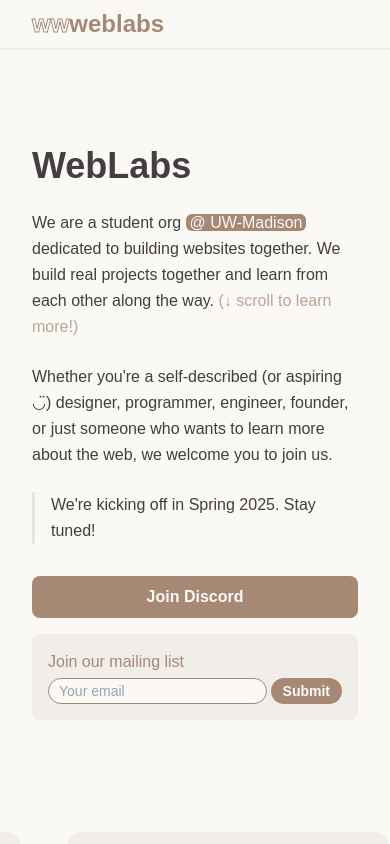
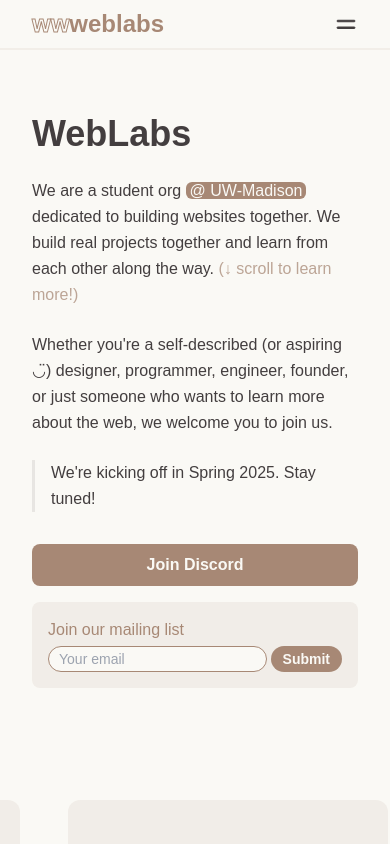
Before and after one commit to weblabsuw/site, a Next.js app: page / in a window 390 px wide. Shown: the top 844 px of the page. Built offline with nearby package versions, Linux system fonts and the light colour scheme.

Commit message:
update mobile navbar

```diff
--- a/app/page.tsx
+++ b/app/page.tsx
@@ -8,7 +8,7 @@ export default function HomePage() {
   return (<>
     <Navbar/>
 
-    <section className="container max-w-5xl px-8 pt-24 pb-16 leading-relaxed">
+    <section className="container max-w-5xl px-8 md:pt-24 py-16 leading-relaxed">
       <h1 className="text-4xl md:text-5xl font-extrabold">
         WebLabs
       </h1>
--- a/components/navbar.tsx
+++ b/components/navbar.tsx
@@ -1,9 +1,24 @@
+"use client";
+import { useState } from 'react';
 import Link from 'next/link';
 import { cn } from '@/lib/utils';
+import { HiBars2, HiXMark } from "react-icons/hi2";
 
-export default function Navbar({ active }: { active?: string }) {
+export default function Navbar({ active, className, ...rest }: { active?: string, className?: string, [key: string]: any }) {
   return (
-    <nav className="sticky top-0 container max-w-7xl px-8 py-3 flex justify-between items-end gap-4 text-onSurface bg-surface border-b-2 border-primary/10">
+    <>
+      <Desktop active={active} className={cn("hidden sm:flex", className)} {...rest} />
+      <Mobile active={active} className={cn("sm:hidden", className)} {...rest} />
+    </>
+  );
+}
+
+function Desktop({ active, className, ...rest }: { active?: string, className?: string, [key: string]: any }) {
+  return (
+    <nav
+      className={cn("sticky top-0 container max-w-7xl px-8 py-3 flex justify-between items-end gap-4 text-onSurface bg-surface border-b-2 border-primary/10", className)}
+      {...rest}
+    >
       <Link href="/">
         <div>
           <p className="text-2xl leading-none font-bold">
@@ -19,7 +34,7 @@ export default function Navbar({ active }: { active?: string }) {
         </div>
       </Link>
 
-      <div className="hidden sm:flex gap-8 text-sm font-medium">
+      <div className="flex gap-8 text-sm font-medium">
         <Link
           href="/about"
           className={cn(active === "about" ? "border-b-2 border-onSurface" : "opacity-60 hover:opacity-100 transition-opacity")}
@@ -41,3 +56,62 @@ export default function Navbar({ active }: { active?: string }) {
     </nav>
   );
 }
+
+function Mobile({ active, className, ...rest }: { active?: string, className?: string, [key: string]: any }) {
+  const [open, setOpen] = useState(false);
+
+  return (
+    <nav
+      className={cn("sticky top-0 container max-w-7xl px-8 py-3 text-onSurface bg-surface border-b-2 border-primary/10", className)}
+      {...rest}
+    >
+      <div className="flex justify-between items-center gap-4">
+        <Link href="/">
+          <div>
+            <p className="text-2xl leading-none font-bold">
+              <span className="text-transparent stroke">ww</span>
+              <span className="text-primary">weblabs</span>
+            </p>
+
+            {/* <p className="text-xl leading-none font-bold pl-2.5 pr-4 py-1 border border-onSurface/25 bg-onSurface/5 rounded-full">
+              <span>🔍 </span>
+              <span className="text-transparent stroke">ww</span>
+              <span className="text-primary">weblabs</span>
+            </p> */}
+          </div>
+        </Link>
+
+        <div className="flex gap-8">
+          <button
+            onClick={() => setOpen(!open)}
+          >
+            {open ?
+              <HiXMark size={24} strokeWidth={1}/>
+              : <HiBars2 size={24} strokeWidth={1}/>
+            }
+          </button>
+        </div>
+      </div>
+
+      <div className={cn("mt-8 flex-col gap-4 text-xl font-medium", open ? "flex" : "hidden")}>
+        <Link
+          href="/about"
+          className={cn(active === "about" ? "underline decoration-2 underline-offset-4" : "opacity-60 hover:opacity-100 transition-opacity")}
+        >
+          About
+        </Link>
+
+        <Link
+          href="/events"
+          className={cn(active === "events" ? "underline decoration-2 underline-offset-4" : "opacity-60 hover:opacity-100 transition-opacity")}
+        >
+          Events
+        </Link>
+
+        <Link href="/" target="_blank" rel="noopener noreferrer" className="opacity-60 hover:opacity-100 transition-opacity">
+          Discord ↗
+        </Link>
+      </div>
+    </nav>
+  );
+}
```
